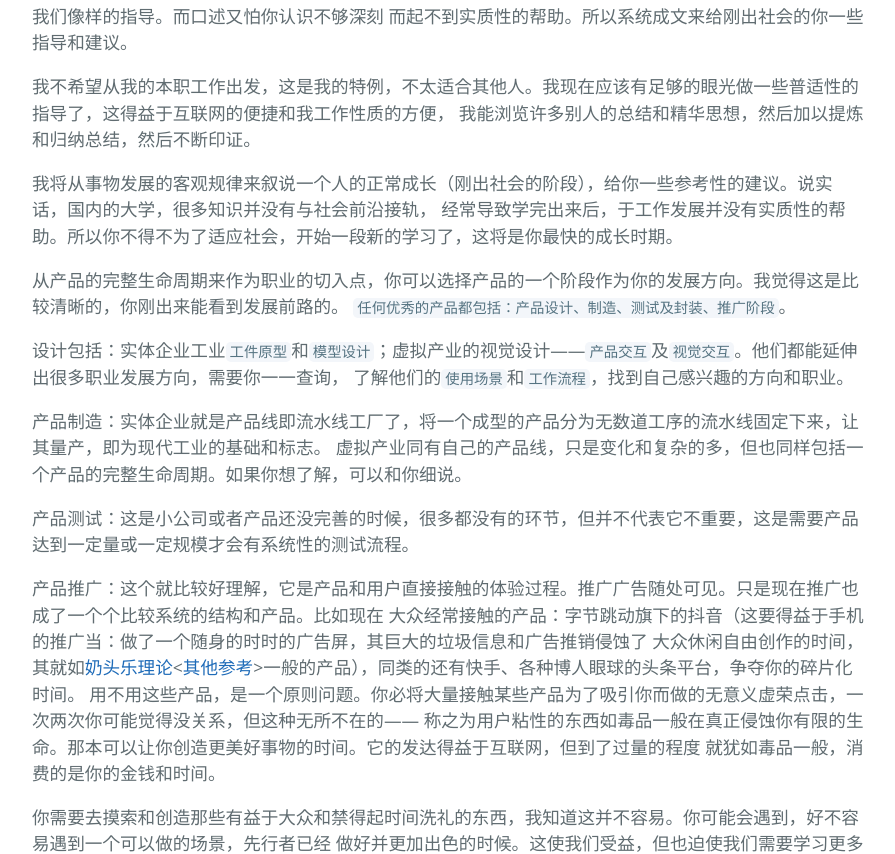
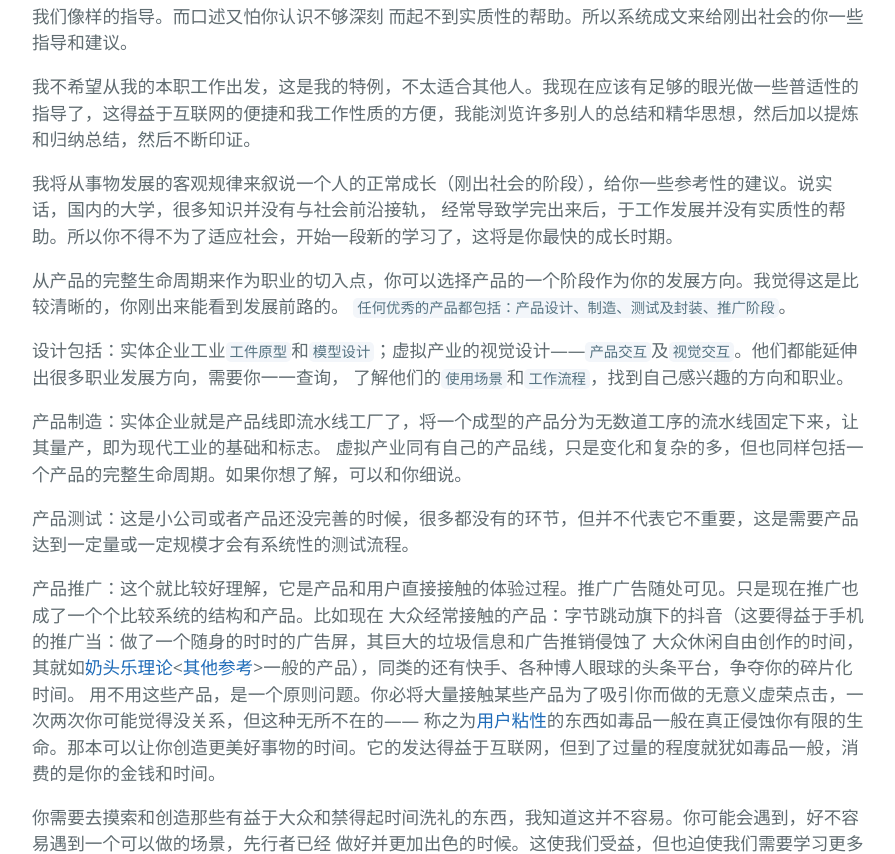
Before and after one commit to AmbroseRen/test, a Jekyll site: the page built from Data/MD/2021/04/20210410.md, in a window 1280 px wide. Shown: the part 170-1024 px from the top of the page, without its empty margins (192-1087 px from the left). Built offline with Jekyll 4.4.1, drawn with Linux system fonts in a browser that asks for light colours; our own code applies the rules of GitHub Pages for plain Markdown files; the repository's description, which GitHub fills in, is left out; some of the changed lines change nothing that is shown.

Commit message:
Update 20210410.md

```diff
--- a/Data/MD/2021/04/20210410.md
+++ b/Data/MD/2021/04/20210410.md
@@ -4,8 +4,7 @@
 亲爱的妹妹，我也曾像你一样，刚出社会极其迷茫，能体会到你现在的心情。毕竟我们周围的人没有人能给我们像样的指导。而口述又怕你认识不够深刻
 而起不到实质性的帮助。所以系统成文来给刚出社会的你一些指导和建议。
 
-我不希望从我的本职工作出发，这是我的特例，不太适合其他人。我现在应该有足够的眼光做一些普适性的指导了，这得益于互联网的便捷和我工作性质的方便，
-我能浏览许多别人的总结和精华思想，然后加以提炼和归纳总结，然后不断印证。
+我不希望从我的本职工作出发，这是我的特例，不太适合其他人。我现在应该有足够的眼光做一些普适性的指导了，这得益于互联网的便捷和我工作性质的方便，我能浏览许多别人的总结和精华思想，然后加以提炼和归纳总结，然后不断印证。
 
 我将从事物发展的客观规律来叙说一个人的正常成长（刚出社会的阶段），给你一些参考性的建议。说实话，国内的大学，很多知识并没有与社会前沿接轨，
 经常导致学完出来后，于工作发展并没有实质性的帮助。所以你不得不为了适应社会，开始一段新的学习了，这将是你最快的成长时期。
@@ -25,8 +24,7 @@
 大众经常接触的产品：字节跳动旗下的抖音（这要得益于手机的推广当：做了一个随身的时时的广告屏，其巨大的垃圾信息和广告推销侵蚀了
 大众休闲自由创作的时间，其就如[奶头乐理论](https://wiki.mbalib.com/wiki/%E5%A5%B6%E5%A4%B4%E4%B9%90%E7%90%86%E8%AE%BA)<[其他参考](https://passport.mbalib.com/favorite/list?id=344364)>一般的产品），同类的还有快手、各种博人眼球的头条平台，争夺你的碎片化时间。
 用不用这些产品，是一个原则问题。你必将大量接触某些产品为了吸引你而做的无意义虚荣点击，一次两次你可能觉得没关系，但这种无所不在的——
-称之为用户粘性的东西如毒品一般在真正侵蚀你有限的生命。那本可以让你创造更美好事物的时间。它的发达得益于互联网，但到了过量的程度
-就犹如毒品一般，消费的是你的金钱和时间。
+称之为[用户粘性](https://zhuanlan.zhihu.com/p/40272959)的东西如毒品一般在真正侵蚀你有限的生命。那本可以让你创造更美好事物的时间。它的发达得益于互联网，但到了过量的程度就犹如毒品一般，消费的是你的金钱和时间。
 
 你需要去摸索和创造那些有益于大众和禁得起时间洗礼的东西，我知道这并不容易。你可能会遇到，好不容易遇到一个可以做的场景，先行者已经
 做好并更加出色的时候。这使我们受益，但也迫使我们需要学习更多知识，才能达到创造出一个合格产品的临界点——你需要有心理准备。
```
